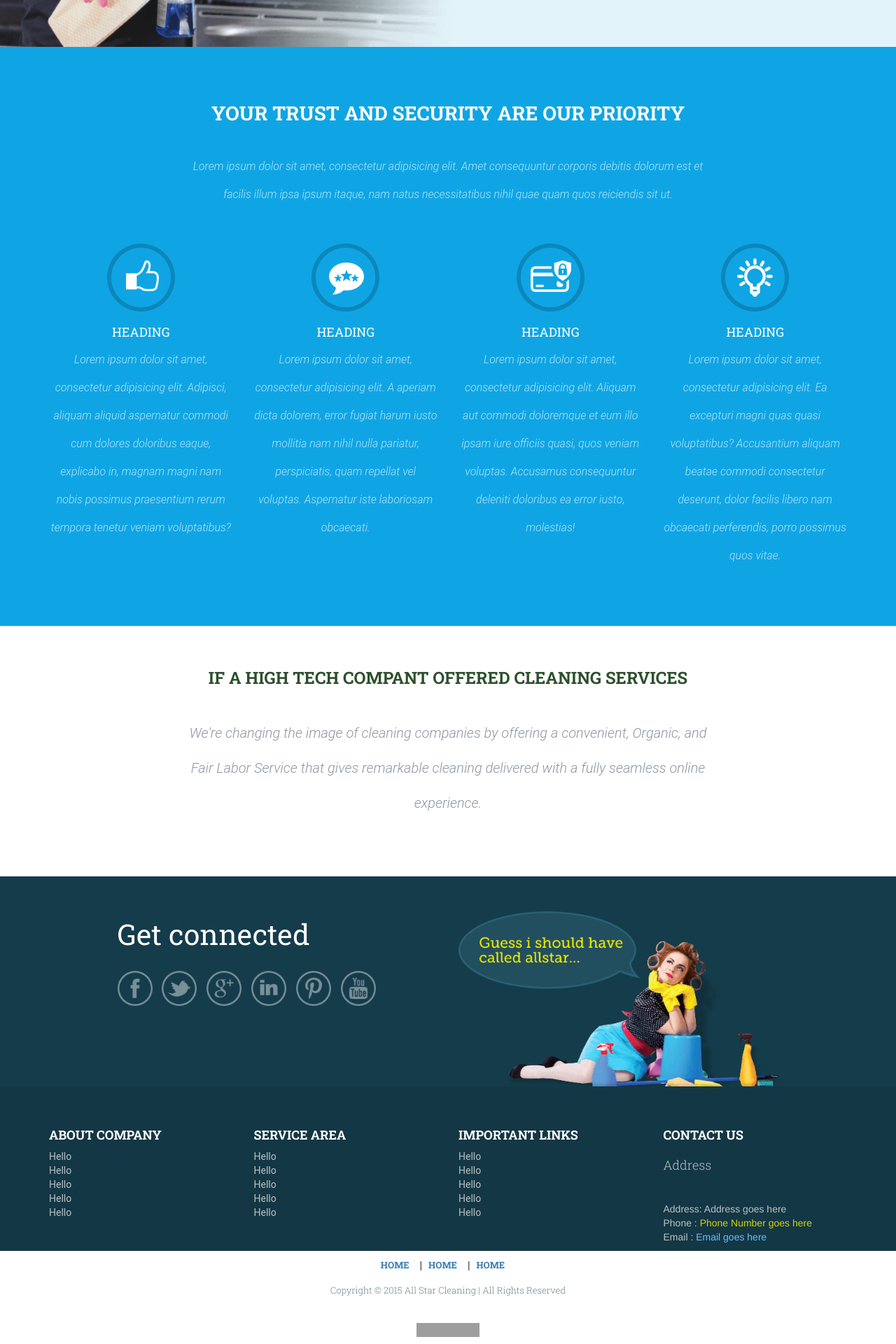
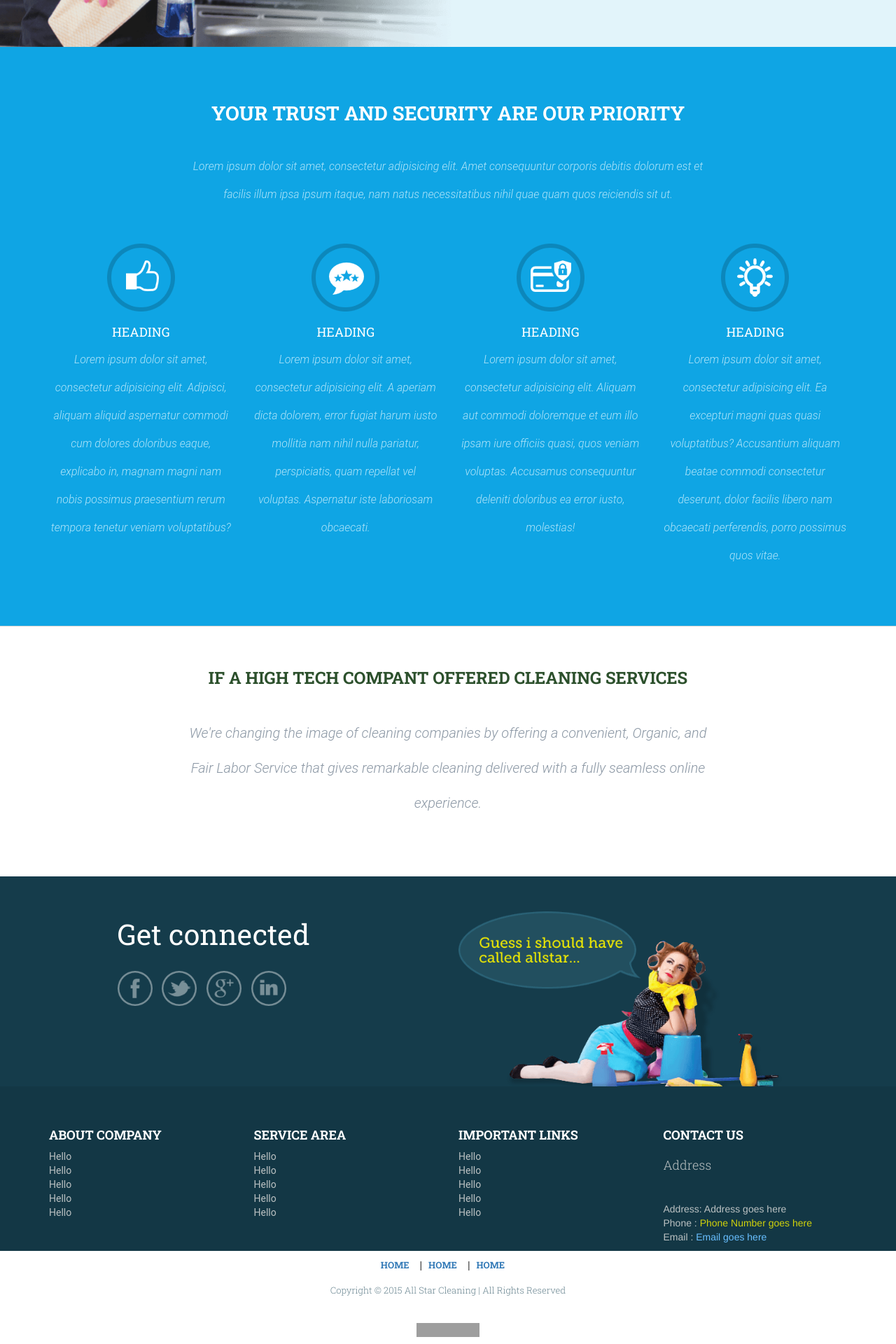
Before and after one commit to maplemaids/maplemaids.github.io, a Jekyll site: the page built from index.html, in a window 1280 px wide. Shown: the part 1737-3657 px from the top of the page at 70% size. Built offline with Jekyll 4.4.1, drawn with Linux system fonts in a browser that asks for light colours; nearby versions of some CDN libraries; comment, search, counter and statistics services are not loaded; grey boxes are pictures that could not be loaded.

```diff
--- a/_includes/footer.html
+++ b/_includes/footer.html
@@ -11,9 +11,6 @@
 						<li><a href=""><img src="/images/twitter.png" alt=""></a></li>
 						<li><a href=""><img src="/images/googleplus.png" alt=""></a></li>
 						<li><a href=""><img src="/images/linkedin.png" alt=""></a></li>
-						<li><a href=""><img src="/images/pinterest.png" alt=""></a></li>
-						<li><a href=""><img src="/images/youtube.png" alt=""></a></li>
-
 					</ul>
 				</div>
 				<div class="col-md-6 col-sm-6 col-xs-12">
```
